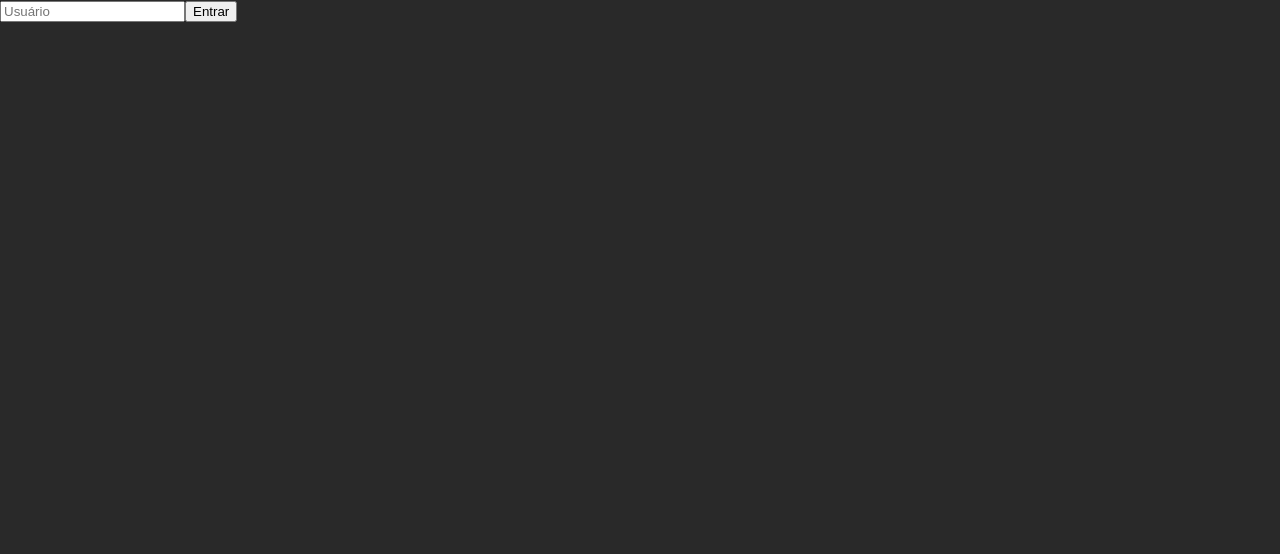
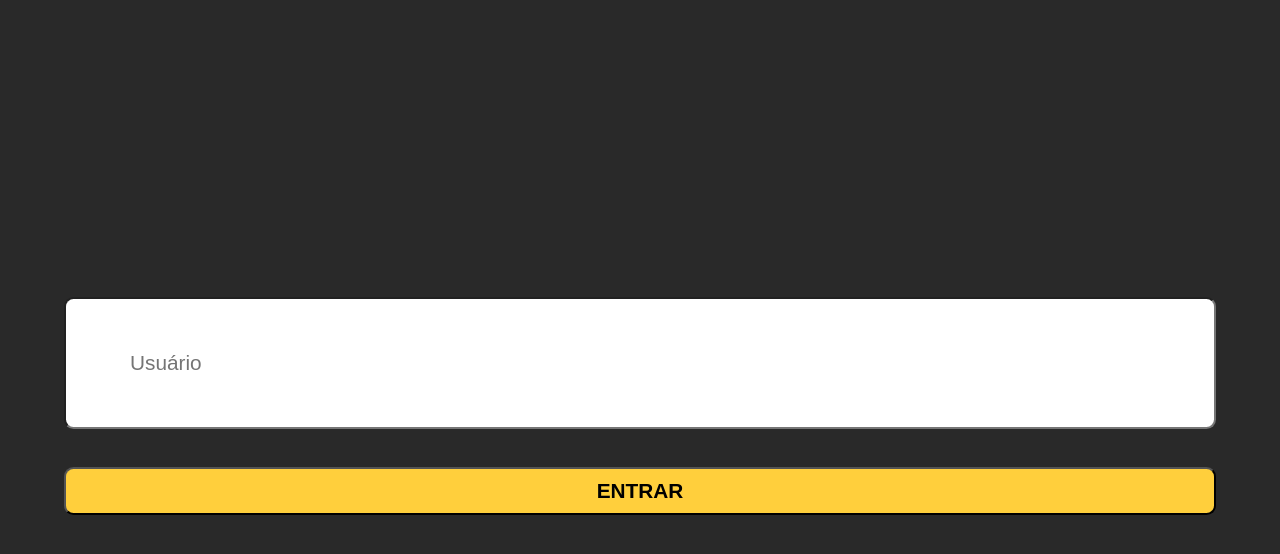
Before and after one commit to lucasnativo/github-user-explorer, a React (Create React App) app in the folder github-user-explorer/: page / in a window 1280 px wide. Shown: the top 554 px of the page. Built offline with nearby package versions, Linux system fonts and the light colour scheme.

Commit message:
add login style

```diff
--- a/github-user-explorer/src/App.css
+++ b/github-user-explorer/src/App.css
@@ -1,3 +1,13 @@
+:root {
+  box-sizing: border-box;
+}
+
+*,
+::before,
+::after {
+  box-sizing: inherit;
+}
+
 body {
   background-color: #292929;
   color: white;
--- a/github-user-explorer/src/App.jsx
+++ b/github-user-explorer/src/App.jsx
@@ -1,19 +1,14 @@
-import React from 'react';
-import './App.css';
-import {
-  BrowserRouter as Router,
-  Switch,
-  Route,
-} from "react-router-dom";
-import Login from "./pages/Login"
-import Home from "./pages/Home"
-import Following from "./pages/Following"
-import Followers from "./pages/Followers"
-import Repos from "./pages/Repos"
-import { DataProvider } from "./context/DataContext"
+import React from "react";
+import "./App.css";
+import { BrowserRouter as Router, Switch, Route } from "react-router-dom";
+import Login from "./pages/Login";
+import Home from "./pages/Home";
+import Following from "./pages/Following";
+import Followers from "./pages/Followers";
+import Repos from "./pages/Repos";
+import { DataProvider } from "./context/DataContext";
 
-export default function App() {
-
+function App() {
   return (
     <Router>
       <DataProvider>
@@ -38,3 +33,5 @@ export default function App() {
     </Router>
   );
 }
+
+export default App;
--- a/github-user-explorer/src/components/TopBar.jsx
+++ b/github-user-explorer/src/components/TopBar.jsx
@@ -1,10 +1,17 @@
+import styled from "styled-components";
+
+const TopBarStyled = styled.div`
+  position: fixed;
+  bottom: 0;
+`;
+
 function TopBar({ title, onBackClick, onSaveClick }) {
   return (
-    <div>
+    <TopBarStyled>
       <button onClick={onBackClick}>Voltar</button>
       <h1>{title}</h1>
       {onSaveClick && <button onClick={onSaveClick}>Salvar</button>}
-    </div>
+    </TopBarStyled>
   );
 }
 
--- a/github-user-explorer/src/pages/Login.jsx
+++ b/github-user-explorer/src/pages/Login.jsx
@@ -1,8 +1,47 @@
 import { Redirect } from "react-router-dom";
 import { useContext, useState } from "react";
+
 import { DataContext } from "../context/DataContext";
 import fetchAllUserData from "../utils/fetchAllUserData";
-import "../App.css";
+
+import styled from "styled-components";
+
+const LoginStyle = styled.div`
+  display: flex;
+  justify-content: center;
+  align-items: center;
+  flex-direction: column;
+  height: 812px;
+  width: 100%;
+`;
+
+const InputStyle = styled.input`
+  width: 90%;
+  border-radius: 0.6rem;
+  height: 3rem;
+  padding: 5%;
+  font-size: 1.3em;
+  margin-bottom: 3%;
+`;
+
+const ButtonStyle = styled.button`
+  width: 90%;
+  border-radius: 0.6rem;
+  height: 3rem;
+  background-color: #ffcf3c;
+  color: black;
+  text-transform: uppercase;
+  font-weight: bold;
+  font-size: 1.3em;
+`;
+
+const ErrorStyle = styled.div`
+  color: red;
+  font-size: 0.8em;
+  width: 90%;
+  padding-left: 5%;
+  margin-bottom: 3%;
+`;
 
 function Login({ main }) {
   const { data, setData } = useContext(DataContext);
@@ -35,19 +74,33 @@ function Login({ main }) {
     }
   }
 
+  function onChangeUsername(e) {
+    if (username !== "") {
+      setError(null);
+    }
+    setUsername(e.target.value);
+  }
+
+  function handleEnter(e) {
+    if (e.key === "Enter") {
+      return login(username);
+    }
+  }
+
   return (
-    <>
-      <input
+    <LoginStyle>
+      <InputStyle
         placeholder="Usuário"
         disabled={isLoading}
         value={username}
-        onChange={(e) => setUsername(e.target.value)}
-      ></input>
-      {error && <div>{error}</div>}
-      <button onClick={() => login(username)} disabled={isLoading}>
+        onChange={(e) => onChangeUsername(e)}
+        onKeyPress={handleEnter}
+      ></InputStyle>
+      {error && <ErrorStyle>{error}</ErrorStyle>}
+      <ButtonStyle onClick={() => login(username)} disabled={isLoading}>
         {isLoading ? "Carregando" : "Entrar"}
-      </button>
-    </>
+      </ButtonStyle>
+    </LoginStyle>
   );
 }
 
--- a/github-user-explorer/src/pages/Repos.jsx
+++ b/github-user-explorer/src/pages/Repos.jsx
@@ -1,8 +1,10 @@
-import NavBar from "../components/NavBar";
 import { useContext } from "react";
 import { Redirect } from "react-router";
+
+import NavBar from "../components/NavBar";
+import ListItem from "../components/ListItem";
+
 import { DataContext } from "../context/DataContext";
-import userEvent from "@testing-library/user-event";
 
 // let a = {
 //   name: "adsd",
@@ -11,7 +13,7 @@ import userEvent from "@testing-library/user-event";
 // };
 
 function Repos() {
-  const { data, setData } = useContext(DataContext);
+  const { data } = useContext(DataContext);
 
   if (!data) {
     return <Redirect to="/"></Redirect>;
@@ -19,18 +21,22 @@ function Repos() {
 
   return (
     <>
-      <ul>
-        {data.repos.map((repo) => (
-          <Repo name={repo.name} key={repo.name} />
-        ))}
-      </ul>
+      <ReposList repos={data.repos} />
       <NavBar />
     </>
   );
 }
 
-function Repo({ name }) {
-  return <li>{name}</li>;
+function ReposList({ repos }) {
+  return (
+    <ul>
+      {repos.map((repo) => (
+        <ListItem name={repo.name} key={repo.name}>
+          {repo.name}
+        </ListItem>
+      ))}
+    </ul>
+  );
 }
 
 export default Repos;
```
Also changed, not shown: github-user-explorer/src/pages/Followers.jsx (+6 -4 lines).
